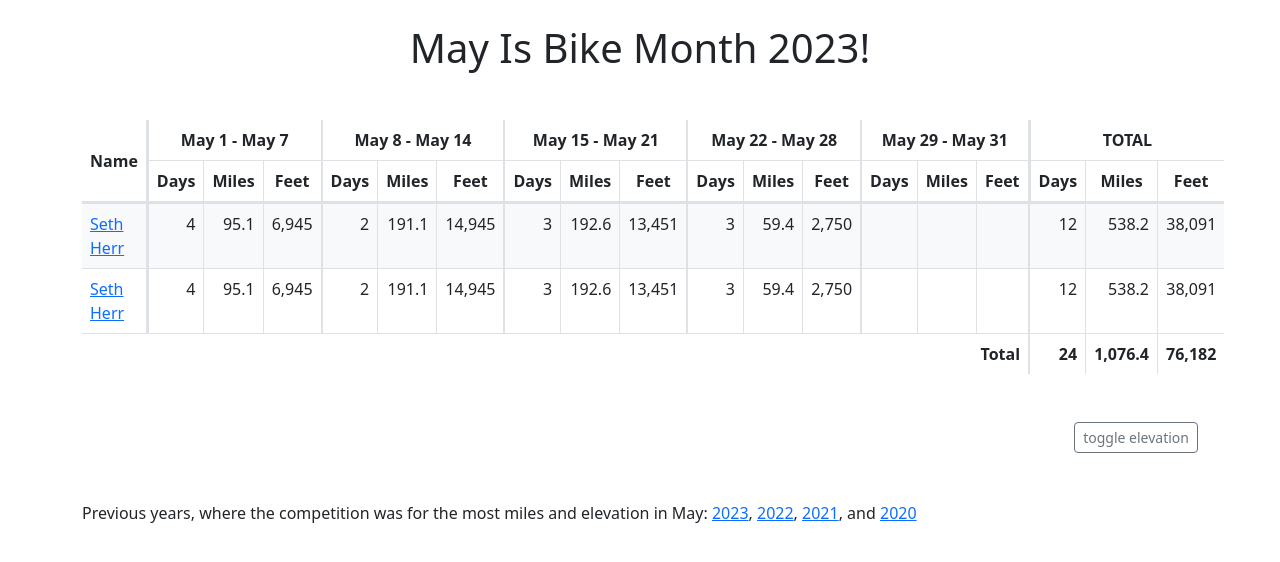
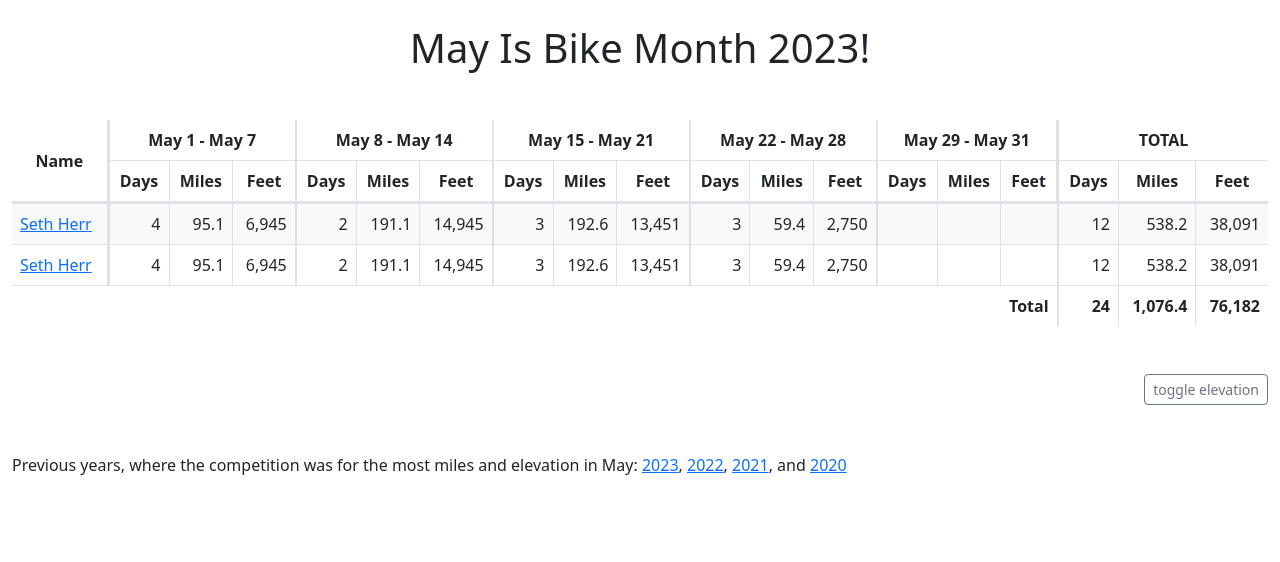
Before and after one commit to MayIsBikeMonth/MayIsBikeMonth.github.io, a website: page index.html in a window 1280 px wide. Both pictures are taken after a click on the link "toggle elevation". Drawn offline with nearby package versions, Linux system fonts and the light colour scheme.

Commit message:
Switch webpage JS to Typescript (#5)

```diff
--- a/assets/leaderboard.css
+++ b/assets/leaderboard.css
@@ -47,6 +47,26 @@
   background: transparent;
 }
 
+/* Full screen table stuff */
+.full-screen-table-overflown {
+  /* Enable scrolling and make it edge to edge
+  separate class so it can be applied via js if applicable */
+  overflow-x: scroll;
+  margin-left: -15px;
+  margin-right: -15px;
+  padding: 5px 0;
+  border-top: 1px solid var(--gray-200);
+  border-bottom: 1px solid var(--gray-200);
+}
+
+@media (max-width: 800px) {
+  .full-screen-table {
+    /* Always remove margin on full-screen-table */
+    margin-left: -15px;
+    margin-right: -15px;
+  }
+}
+
 .border-t-0 { border-top-width: 0 !important; }
 .border-t-1 { border-top-width: 1px !important; }
 .border-t-2 { border-top-width: 2px !important; }
--- a/assets/leaderboard.js
+++ /dev/null
@@ -1,76 +0,0 @@
-// Hide elevation, because it's not in competition
-const toggleElevation = (e = false) => {
-  e?.preventDefault()
-  document.getElementById("leaderboardTable").classList.toggle("hide-elevation")
-}
-document.getElementById("hideElevation").addEventListener("click", toggleElevation)
-
-const roundOneDecimal = (x) => Math.round(x * 10) / 10
-// https://stackoverflow.com/questions/2901102/how-to-format-a-number-with-commas-as-thousands-separators
-const numberWithCommas = (x) => x.toString().replace(/\B(?=(\d{3})+(?!\d))/g, ",")
-
-const numDisplay = (x) => {
-  if (x === null) { return "" }
-  return numberWithCommas(roundOneDecimal(x))
-}
-
-window.totals = { days: 0, miles: 0, feet: 0 }
-
-const renderCell = (value, classes = []) => {
-  const cell = document.createElement("td");
-  cell.innerHTML = value
-  classes.forEach((i) => cell.classList.add(i))
-  return cell
-}
-
-const renderUserRow = (userData) => {
-  console.log(userData)
-  const row = document.createElement("tr");
-  row.appendChild(renderCell(`<a href="https://www.strava.com/athletes/${userData.stravaId}">${userData.name}</a>`, ["text-left"]))
-  let totalDays = 0
-  let totalMiles = 0
-  let totalFeet = 0
-  userData.periods.forEach((period, index) => {
-    // The first period has a thicker border
-    const dayClass = [index == 0 ? "border-l-3" : "border-l-2"]
-    if (typeof (period.days) !== "undefined" && period.days !== null) {
-      totalDays += period.days
-      totalMiles += period.miles
-      totalFeet += period.feet
-    }
-    row.appendChild(renderCell(period.days, dayClass))
-    row.appendChild(renderCell(numDisplay(period.miles), ["border-l-1"]))
-    row.appendChild(renderCell(numDisplay(period.feet), ["elevation-cell", "border-l-1"]))
-  })
-  window.totals.days += totalDays
-  window.totals.miles += totalMiles
-  window.totals.feet += totalFeet
-  row.appendChild(renderCell(totalDays, ["border-l-2"]))
-  row.appendChild(renderCell(numDisplay(totalMiles), ["border-l-1"]))
-  row.appendChild(renderCell(numDisplay(totalFeet), ["elevation-cell", "border-l-1"]))
-  return row
-}
-
-const renderTotals = (periodCount) => {
-  const row = document.createElement("tr");
-  row.classList.add("fw-bold", "bg-transparent")
-  totalCell = renderCell("<strong>Total</strong>", ["bg-transparent", "border-b-0"])
-  totalCell.setAttribute("colspan", periodCount * 3 + 1)
-  row.appendChild(totalCell)
-  row.appendChild(renderCell(window.totals.days, ["bg-transparent", "border-b-0", "border-l-2"]))
-  row.appendChild(renderCell(numDisplay(window.totals.miles), ["bg-transparent", "border-b-0", "border-l-1"]))
-  row.appendChild(renderCell(numDisplay(window.totals.feet), ["bg-transparent", "elevation-cell", "border-b-0", "border-l-1"]))
-  return row
-}
-
-fetch("assets/data-2023.json", { cache: "no-store" })
-  .then(res => res.json())
-  .then(json => {
-    const table = document.getElementById("leaderboardBody")
-
-    json.leaderboard.forEach((userData) => {
-      const row = renderUserRow(userData)
-      table.appendChild(row)
-    })
-    table.appendChild(renderTotals(json.periods.length))
-  })
--- /dev/null
+++ b/built/leaderboard.js
@@ -0,0 +1,105 @@
+"use strict";
+var __awaiter = (this && this.__awaiter) || function (thisArg, _arguments, P, generator) {
+    function adopt(value) { return value instanceof P ? value : new P(function (resolve) { resolve(value); }); }
+    return new (P || (P = Promise))(function (resolve, reject) {
+        function fulfilled(value) { try { step(generator.next(value)); } catch (e) { reject(e); } }
+        function rejected(value) { try { step(generator["throw"](value)); } catch (e) { reject(e); } }
+        function step(result) { result.done ? resolve(result.value) : adopt(result.value).then(fulfilled, rejected); }
+        step((generator = generator.apply(thisArg, _arguments || [])).next());
+    });
+};
+var _a;
+// Page modification functions:
+// Hide elevation, because it's not in competition
+function toggleElevation(ev) {
+    ev === null || ev === void 0 ? void 0 : ev.preventDefault();
+    const table = document.getElementById('leaderboardTable');
+    if (table != null) {
+        table.classList.toggle('hide-elevation');
+    }
+    enableFullscreenTableOverflow();
+}
+// Enable the button right away, since the script is at the bottom of the page
+(_a = document.getElementById('hideElevation')) === null || _a === void 0 ? void 0 : _a.addEventListener('click', toggleElevation);
+function enableFullscreenTableOverflow() {
+    console.log('running enableFullscreenTableOverflow');
+    Array.from(document.querySelectorAll('.full-screen-table table')).forEach((el) => {
+        var _a, _b;
+        const table = el;
+        const tableWidth = table.offsetWidth;
+        if (tableWidth > window.outerWidth + 30) {
+            (_a = table.closest('.full-screen-table')) === null || _a === void 0 ? void 0 : _a.classList.add('full-screen-table-overflown');
+        }
+        else {
+            (_b = table.closest('.full-screen-table')) === null || _b === void 0 ? void 0 : _b.classList.remove('full-screen-table-overflown');
+        }
+    });
+}
+const roundOneDecimal = (x) => Math.round(x * 10) / 10;
+// https://stackoverflow.com/questions/2901102/how-to-format-a-number-with-commas-as-thousands-separators
+const numberWithCommas = (x) => x.toString().replace(/\B(?=(\d{3})+(?!\d))/g, ',');
+function numDisplay(x) {
+    if (x === null) {
+        return '';
+    }
+    return numberWithCommas(roundOneDecimal(x));
+}
+const newTotal = () => ({ days: 0, miles: 0, feet: 0 });
+function renderCell(value, classes = []) {
+    const cell = document.createElement('td');
+    cell.innerHTML = value;
+    classes.forEach((i) => cell.classList.add(i));
+    return cell;
+}
+function addTotals(totals1, totals2) {
+    totals1.days += totals2.days;
+    totals1.miles += totals2.miles;
+    totals1.feet += totals2.feet;
+    return totals1;
+}
+function renderUserRow(userData, totals) {
+    console.log(userData);
+    const row = document.createElement('tr');
+    row.appendChild(renderCell(`<a href="https://www.strava.com/athletes/${userData.stravaId}">${userData.name}</a>`, ['text-left']));
+    const rowTotals = newTotal();
+    userData.periods.forEach((period, index) => {
+        // The first period has a thicker border
+        const dayClass = [index === 0 ? 'border-l-3' : 'border-l-2'];
+        if (typeof (period.days) !== 'undefined' && period.days !== null) {
+            addTotals(rowTotals, period);
+        }
+        row.appendChild(renderCell(numDisplay(period.days), dayClass));
+        row.appendChild(renderCell(numDisplay(period.miles), ['border-l-1']));
+        row.appendChild(renderCell(numDisplay(period.feet), ['elevation-cell', 'border-l-1']));
+    });
+    row.appendChild(renderCell(numDisplay(rowTotals.days), ['border-l-2']));
+    row.appendChild(renderCell(numDisplay(rowTotals.miles), ['border-l-1']));
+    row.appendChild(renderCell(numDisplay(rowTotals.feet), ['elevation-cell', 'border-l-1']));
+    addTotals(totals, rowTotals);
+    return row;
+}
+function renderTotals(periodCount, totals) {
+    const row = document.createElement('tr');
+    row.classList.add('fw-bold', 'bg-transparent');
+    const totalCell = renderCell('<strong>Total</strong>', ['bg-transparent', 'border-b-0']);
+    totalCell.setAttribute('colspan', String(periodCount * 3 + 1));
+    row.appendChild(totalCell);
+    row.appendChild(renderCell(numDisplay(totals.days), ['bg-transparent', 'border-b-0', 'border-l-2']));
+    row.appendChild(renderCell(numDisplay(totals.miles), ['bg-transparent', 'border-b-0', 'border-l-1']));
+    row.appendChild(renderCell(numDisplay(totals.feet), ['bg-transparent', 'elevation-cell', 'border-b-0', 'border-l-1']));
+    return row;
+}
+fetch('assets/data-2023.json', { cache: 'no-store' })
+    .then((res) => __awaiter(void 0, void 0, void 0, function* () { return yield res.json(); }))
+    .then(json => {
+    const table = document.getElementById('leaderboardBody');
+    // NOTE: totals is updated in renderUserRow and not returned (AKA there is a side effect)
+    const totals = newTotal();
+    json.leaderboard.forEach((userData) => {
+        const row = renderUserRow(userData, totals);
+        table === null || table === void 0 ? void 0 : table.appendChild(row);
+    });
+    table === null || table === void 0 ? void 0 : table.appendChild(renderTotals(json.periods.length, totals));
+    enableFullscreenTableOverflow();
+})
+    .catch(error => console.error(error));
--- a/index.html
+++ b/index.html
@@ -10,9 +10,10 @@
   <link href="assets/leaderboard.css" rel="stylesheet" />
 </head>
 <body>
-  <div class="container mt-4">
+  <div class="container-fluid mt-4">
     <h1 class="text-center">May Is Bike Month 2023!</h1>
-    <table id="leaderboardTable" class="table mt-5 hide-elevation">
+    <div class="full-screen-table mt-5">
+      <table id="leaderboardTable" class="table hide-elevation">
         <thead class="border-b-3 text-center">
           <tr>
             <th rowspan="2" class="align-middle">Name</th>
@@ -47,6 +48,7 @@
         <tbody id="leaderboardBody">
         </tbody>
       </table>
+    </div>
 
     <p class="mt-5 text-right">
       <a id="hideElevation" class="btn btn-sm btn-outline-secondary" href="#">toggle elevation</a>
@@ -61,5 +63,5 @@
     </p>
   </div>
 
-  <script src="assets/leaderboard.js"></script>
+  <script src="built/leaderboard.js"></script>
 </body>
```
Also changed, not shown: README.markdown (+13 -1 lines), package.json (added, +10 -0 lines), src/leaderboard.ts (added, +110 -0 lines), tsconfig.json (added, +115 -0 lines), 3 other files. Lines whose indentation alone changed are shown as unchanged.
